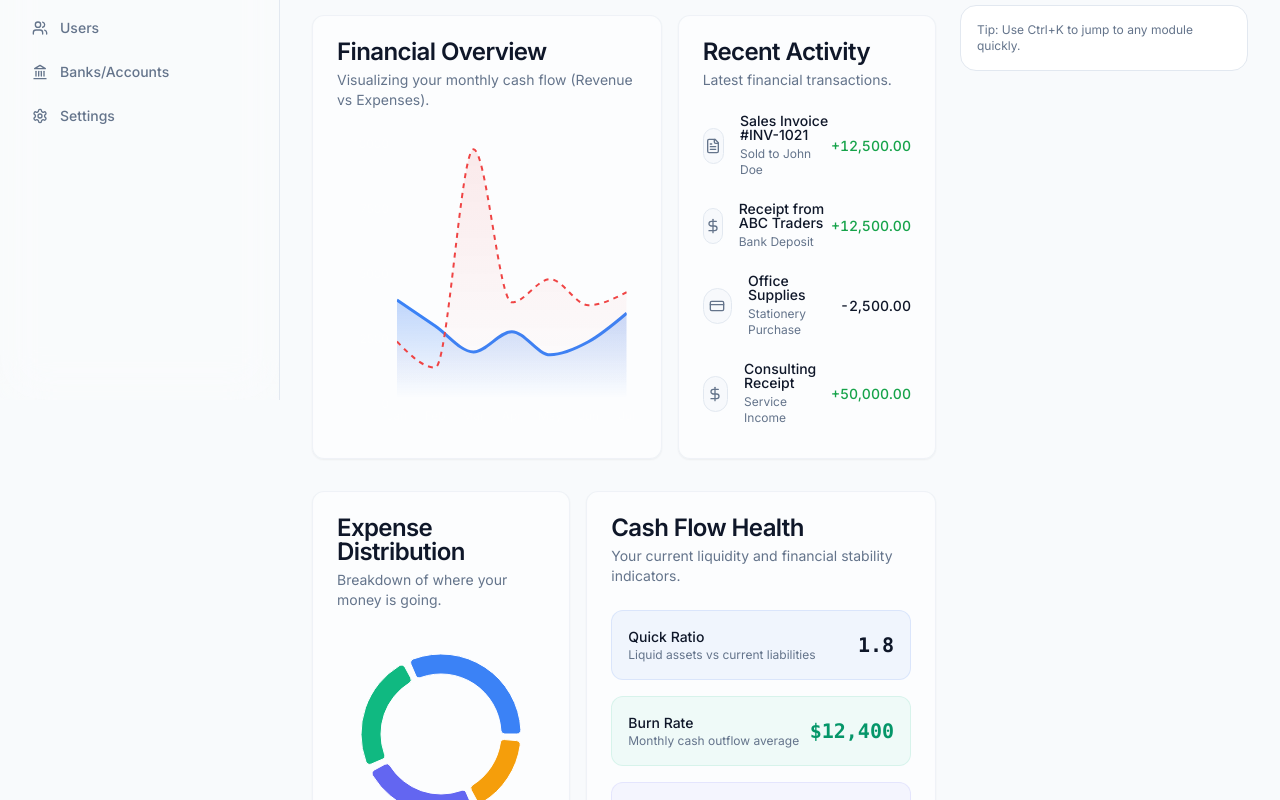
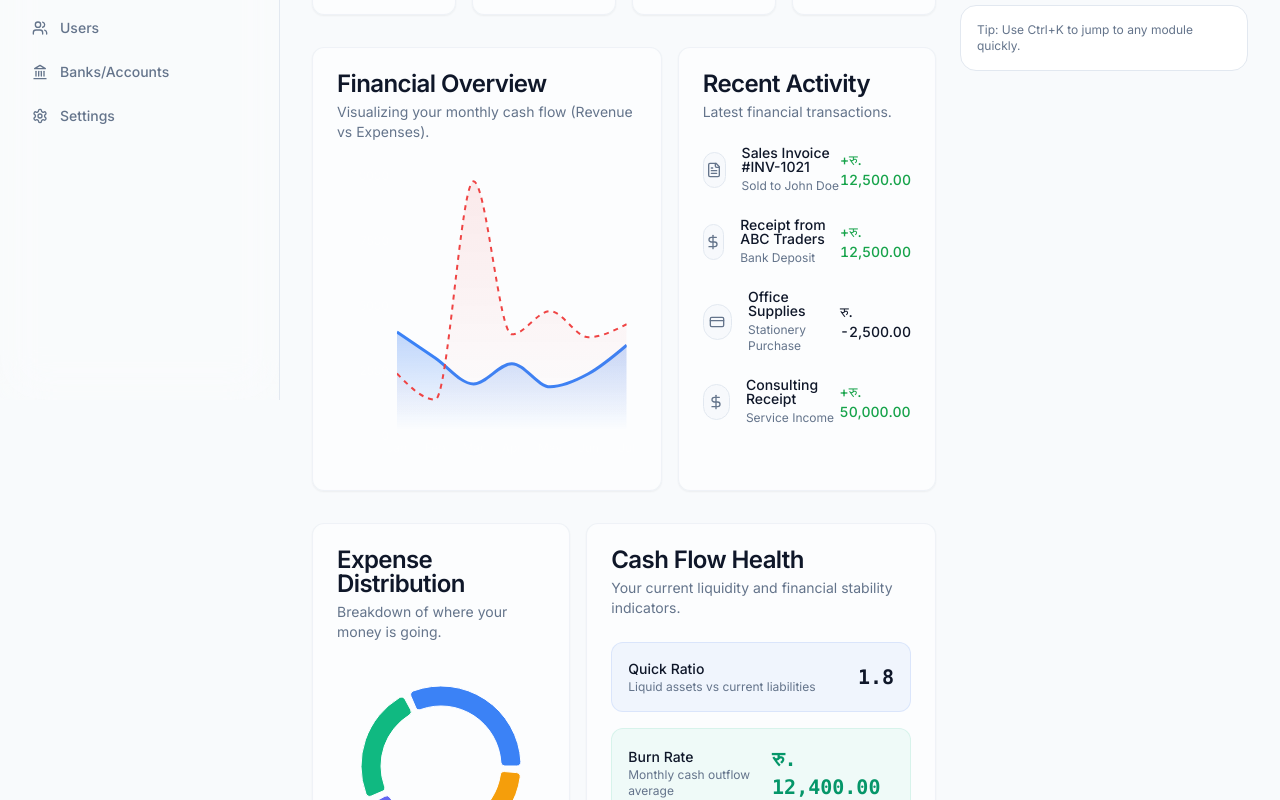
Before and after one commit to sushiltimalsina/Lekhaly, a Next.js app in the folder apps/web/: page /dashboard in a window 1280 px wide. Shown: the part 400-1200 px from the top of the page. Built offline with nearby package versions, Linux system fonts and the light colour scheme.

Commit message:
currrency formatting chnages

```diff
--- a/apps/web/src/app/(app)/dashboard/page.tsx
+++ b/apps/web/src/app/(app)/dashboard/page.tsx
@@ -163,7 +163,7 @@ export default function DashboardPage() {
                   <div className="text-sm font-medium">Burn Rate</div>
                   <div className="text-xs text-muted-foreground">Monthly cash outflow average</div>
                 </div>
-                <div className="text-xl font-bold font-mono text-emerald-600">$12,400</div>
+                <div className="text-xl font-bold font-mono text-emerald-600"><MoneyText value={12400} /></div>
               </div>
               <div className="p-4 rounded-xl bg-indigo-500/5 border border-indigo-500/10 flex items-center justify-between">
                 <div>
--- a/apps/web/src/components/app/money.tsx
+++ b/apps/web/src/components/app/money.tsx
@@ -15,7 +15,7 @@ export function formatMoney(value: number, opts?: { currency?: string; decimals?
     maximumFractionDigits: decimals,
   }).format(value);
 
-  return currency ? `${formatted}` : formatted;
+  return currency ? "रु. " + formatted : formatted;
 }
 
 export function MoneyText({
```
